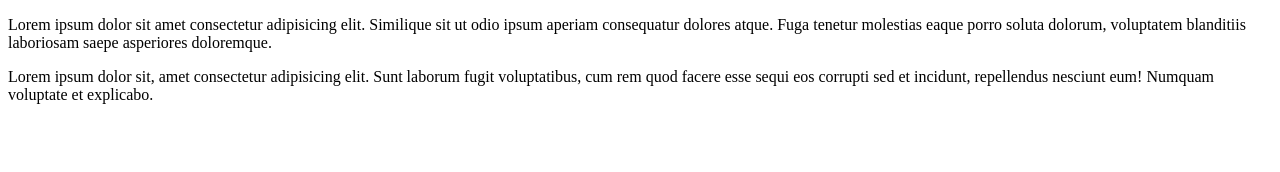
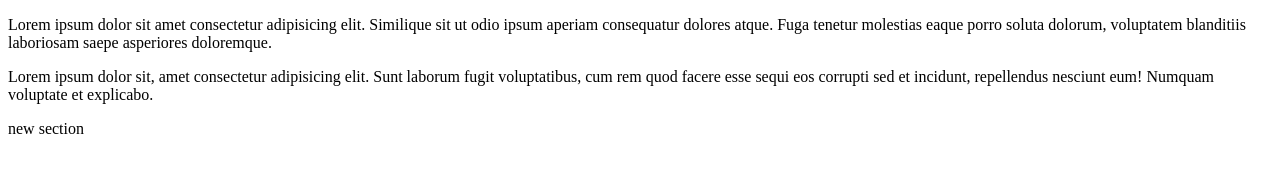
Before and after one commit to XFaramirX/GitLaboratory, a website: page index.html in a window 1280 px wide. Drawn offline with Linux system fonts and the light colour scheme.

Commit message:
new secction

```diff
--- a/index.html
+++ b/index.html
@@ -15,5 +15,6 @@
       </p>
       <p>Lorem ipsum dolor sit, amet consectetur adipisicing elit. Sunt laborum fugit voluptatibus, cum rem quod facere esse sequi eos corrupti sed et incidunt, repellendus nesciunt eum! Numquam voluptate et explicabo.</p>
     </div>
+    <p>new section</p>
   </body>
 </html>
```
